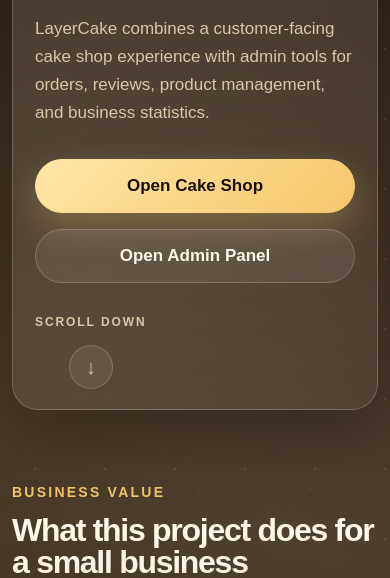
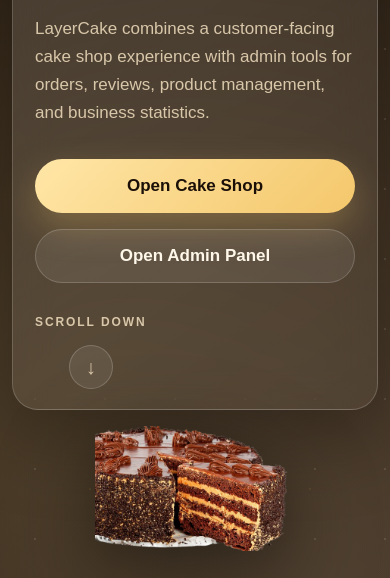
Before and after one commit to AllaBeloshapka/LayerCake, a website: page index.html in a window 390 px wide. Shown: the part 266-844 px from the top of the page. Drawn offline with Linux system fonts and the light colour scheme.

Commit message:
Add decorative cake image to presentation hero

```diff
--- a/index.html
+++ b/index.html
@@ -42,6 +42,13 @@
             <span class="scroll-hint-arrow" aria-hidden="true">↓</span>
           </a>
         </div>
+
+        <img
+          class="hero-cake-image"
+          src="./assets/5-removebg-preview.png"
+          alt=""
+          aria-hidden="true"
+        />
       </section>
 
       <section class="section-block" id="business-value">
--- a/styles/presentation.css
+++ b/styles/presentation.css
@@ -55,17 +55,40 @@
 
   .hero-section {
     min-height: 92vh;
-    display: flex;
-    align-items: center;
+    display: grid;
+    grid-template-columns: 2fr 1fr;
+    align-items: end;
+    align-content: center;
+    gap: 0;
   }
 
   .hero-content {
+    min-width: 0;
     padding: 48px;
     border: 1px solid var(--border-soft);
     border-radius: 34px;
     background: linear-gradient(145deg, rgba(255, 255, 255, 0.13), rgba(255, 255, 255, 0.04));
     box-shadow: var(--shadow-soft);
     backdrop-filter: blur(18px);
+  }
+
+  .hero-cake-image {
+    display: block;
+    width: 100%;
+    max-width: 100%;
+    height: auto;
+    max-height: min(78vh, 640px);
+    align-self: end;
+    justify-self: start;
+    object-fit: contain;
+    object-position: bottom left;
+    border: none;
+    background: none;
+    filter:
+      drop-shadow(0 28px 48px rgba(0, 0, 0, 0.34))
+      drop-shadow(0 10px 18px rgba(0, 0, 0, 0.18));
+    pointer-events: none;
+    user-select: none;
   }
 
   .eyebrow {
@@ -345,7 +368,18 @@
 
     .hero-section {
       min-height: auto;
+      grid-template-columns: 2fr 1fr;
+      align-content: start;
+      gap: 0;
       padding: 32px 0;
+    }
+
+    .hero-cake-image {
+      width: 100%;
+      max-height: 320px;
+      align-self: end;
+      justify-self: start;
+      object-position: bottom left;
     }
 
     .tech-stack-layout {
@@ -381,6 +415,22 @@
       border-radius: 26px;
     }
 
+    .hero-section {
+      grid-template-columns: 1fr;
+      align-items: stretch;
+      align-content: start;
+      gap: 16px;
+    }
+
+    .hero-cake-image {
+      width: min(200px, 70%);
+      max-height: 220px;
+      margin: 0 auto;
+      align-self: center;
+      justify-self: center;
+      object-position: bottom center;
+    }
+
     .hero-description {
       font-size: 17px;
     }
```
